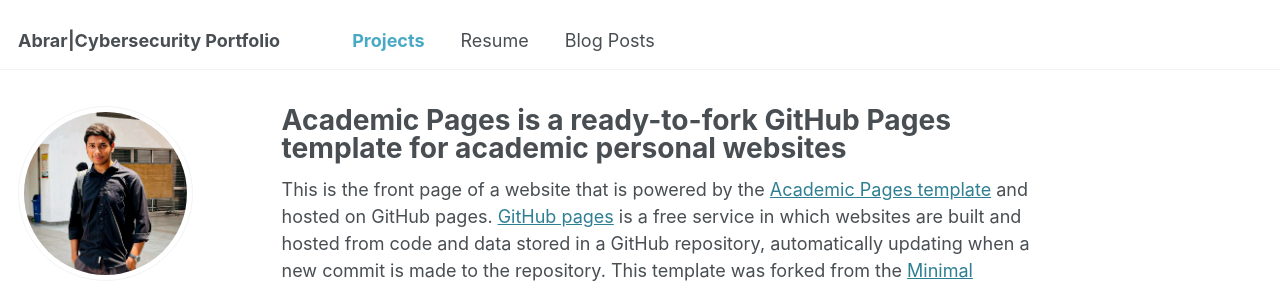
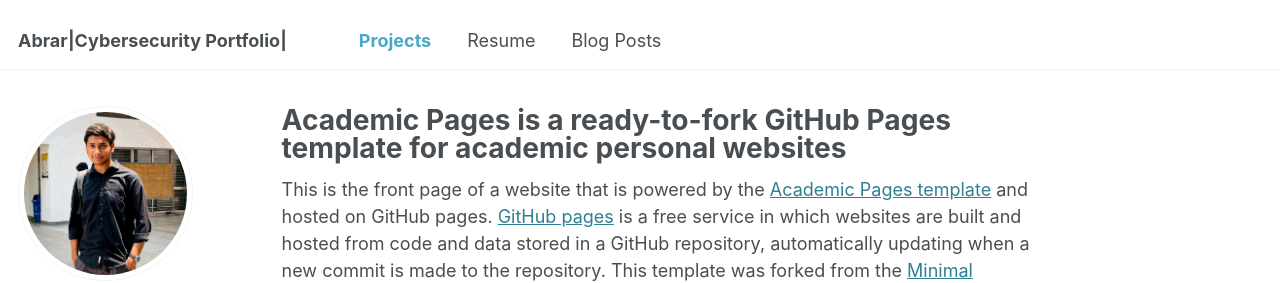
Before and after one commit to AbrarJahin7/cyberportfolio.github.io, a Jekyll site: the page built from _pages/about.md, in a window 1280 px wide. Shown: the top 283 px of the page. Built offline with Jekyll 4.4.1, drawn with Linux system fonts in a browser that asks for light colours; some web fonts are replaced.

```diff
--- a/_config.yml
+++ b/_config.yml
@@ -9,7 +9,7 @@
 # Basic Site Settings
 locale                   : "en-US"
 site_theme               : "default"
-title                    : "Abrar|Cybersecurity Portfolio"
+title                    : "Abrar|Cybersecurity Portfolio|"
 
 title_separator          : "-"
 name                     : &name "Your Name"
```
